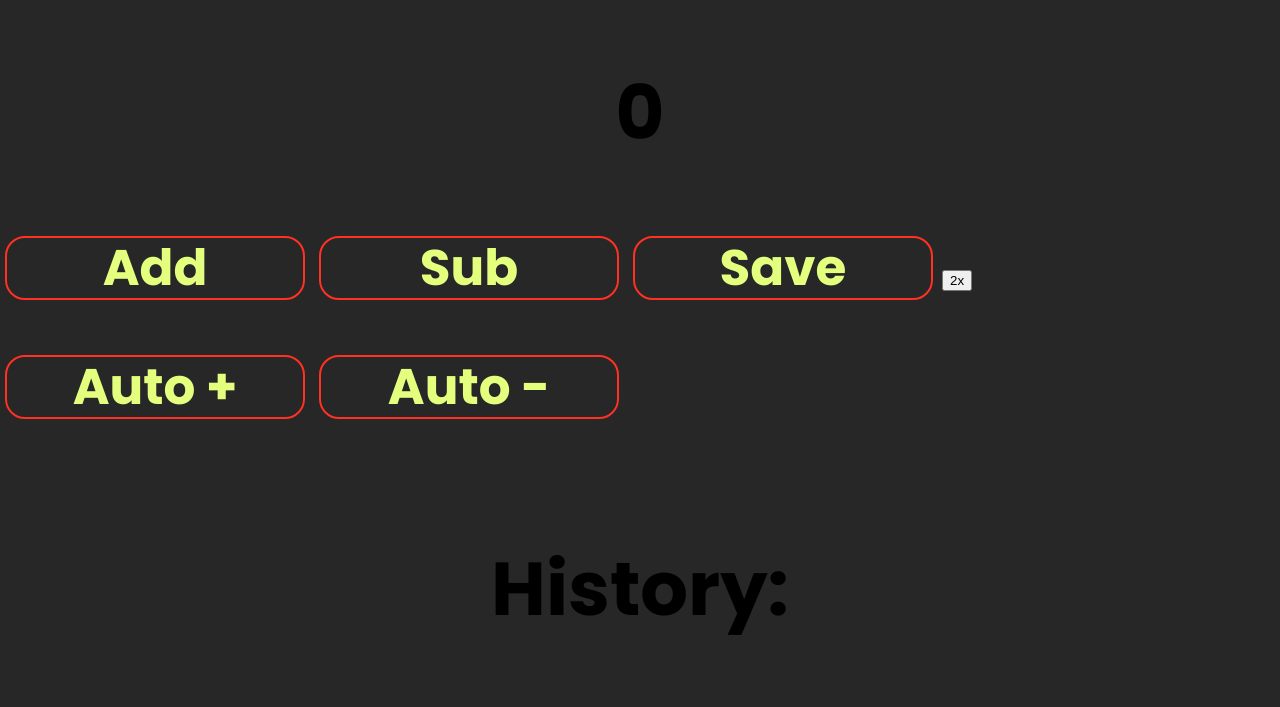
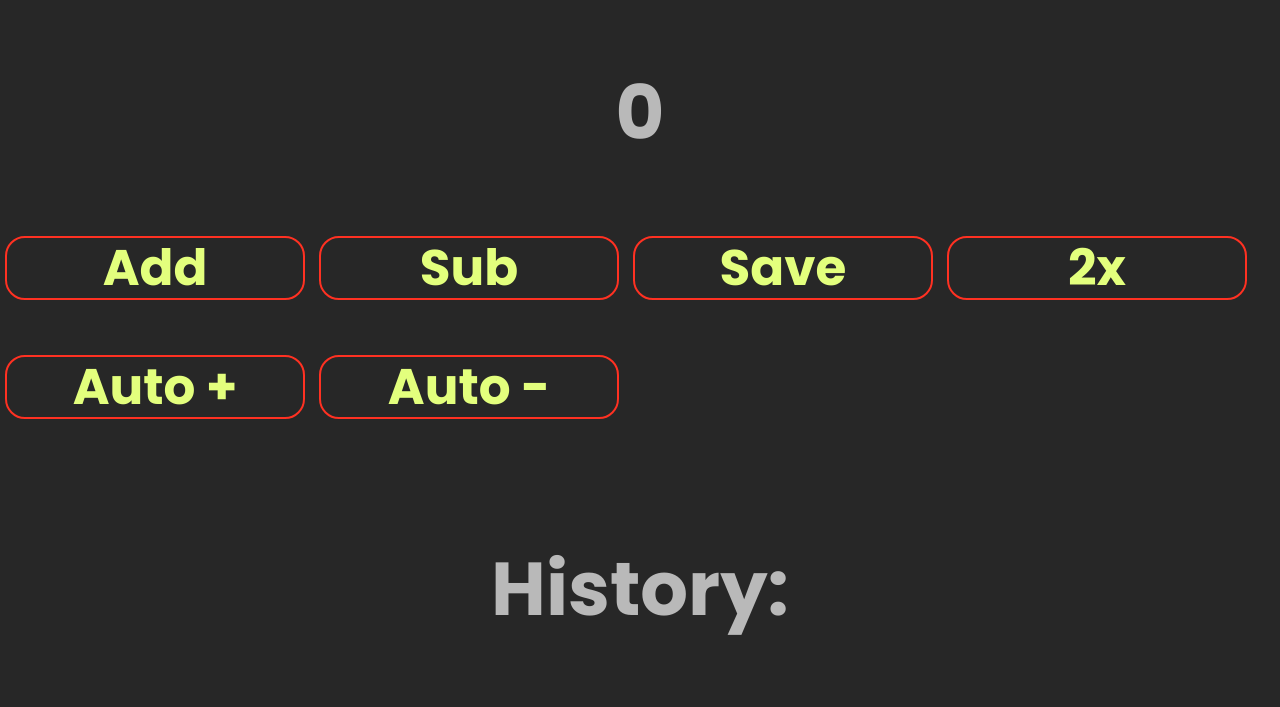
Before and after one commit to Nexzon/countex, a plain HTML site: page index.html in a window 1280 px wide. Shown: the part 228-935 px from the top of the page. Drawn offline with Linux system fonts and the light colour scheme.

Commit message:
Update style.css

```diff
--- a/style.css
+++ b/style.css
@@ -21,21 +21,21 @@ body {
 
 #pen {
     font-family: popbold;
-    color: rgb(0, 0, 0);
+    color: rgb(185, 185, 185);
     text-align: center;
     font-size: 50px;
 }
 
 #save {
     font-family: popbold;
-    color: rgb(0, 0, 0);
+    color: rgb(185, 185, 185);
     text-align: center;
     font-size: 50px;
 }
 
 #counter {
     font-family: popbold;
-    color: rgb(0, 0, 0);
+    color: rgb(185, 185, 185);
     text-align: center;
     font-size: 50px;
 }
@@ -96,3 +96,22 @@ body {
     border-radius: 20px;
     border-style: solid;
 }
+
+#count2x {
+    background-color: transparent;
+    border-color: rgb(255, 49, 34);
+    text-align: center;
+    font-family: popbold;
+    font-size: 50px;
+    color: rgb(227, 255, 125);
+    position: inherit;
+    font-weight: bold;
+    margin: 5px;
+    margin-bottom: 50px;
+    width: 300px;
+    padding: 20px;
+    line-height: 20px;
+    position: relative;
+    border-radius: 20px;
+    border-style: solid;
+}
```
